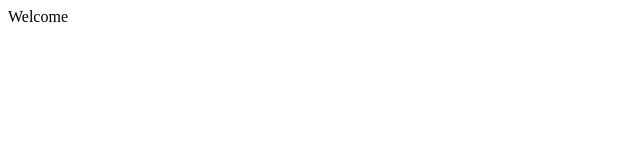
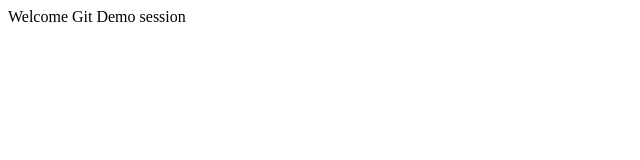
Before and after one commit to akilagithub/DemoRepoTwo, a plain HTML site: page index.html in a window 1280 px wide. Shown: the whole page, without its empty margins (0-640 px from the left). Drawn offline with Linux system fonts and the light colour scheme.

Commit message:
Modified index file by Akila

```diff
--- a/index.html
+++ b/index.html
@@ -1,5 +1,6 @@
 <html>
 <body>
 Welcome
+Git Demo session
 </body>
 </html>
```
